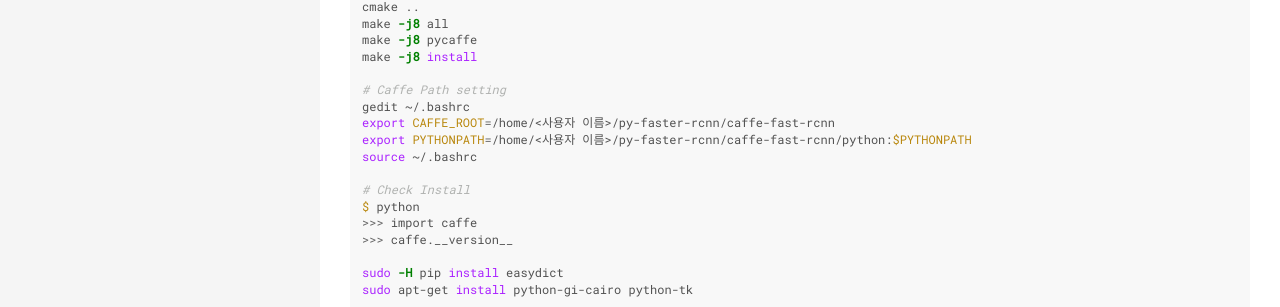
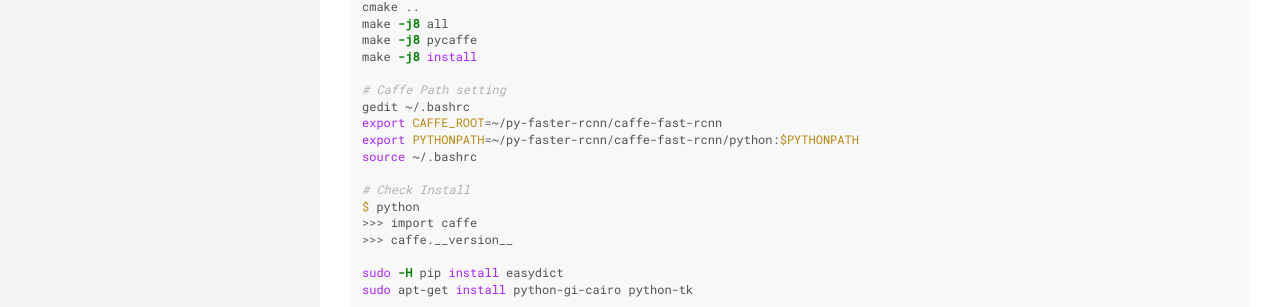
Before and after one commit to yunsangq/yunsangq.github.io, a Jekyll site: the page built from _posts/2017-03-03-rcnn.md, in a window 1280 px wide. Shown: the part 2523-2830 px from the top of the page. Built offline with Jekyll 4.4.1, drawn with Linux system fonts in a browser that asks for light colours; comment, search, counter and statistics services are not loaded.

Commit message:
modify posting

```diff
--- a/_posts/2017-03-03-rcnn.md
+++ b/_posts/2017-03-03-rcnn.md
@@ -140,8 +140,8 @@ make -j8 install
 
 # Caffe Path setting
 gedit ~/.bashrc
-export CAFFE_ROOT=/home/<사용자 이름>/py-faster-rcnn/caffe-fast-rcnn
-export PYTHONPATH=/home/<사용자 이름>/py-faster-rcnn/caffe-fast-rcnn/python:$PYTHONPATH
+export CAFFE_ROOT=~/py-faster-rcnn/caffe-fast-rcnn
+export PYTHONPATH=~/py-faster-rcnn/caffe-fast-rcnn/python:$PYTHONPATH
 source ~/.bashrc
 
 # Check Install
```
